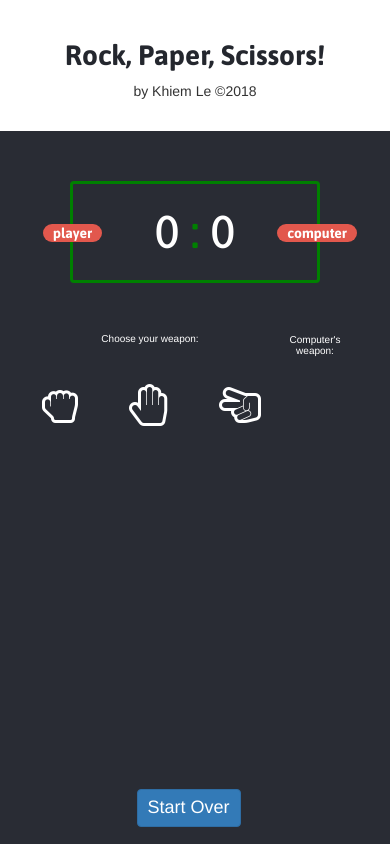
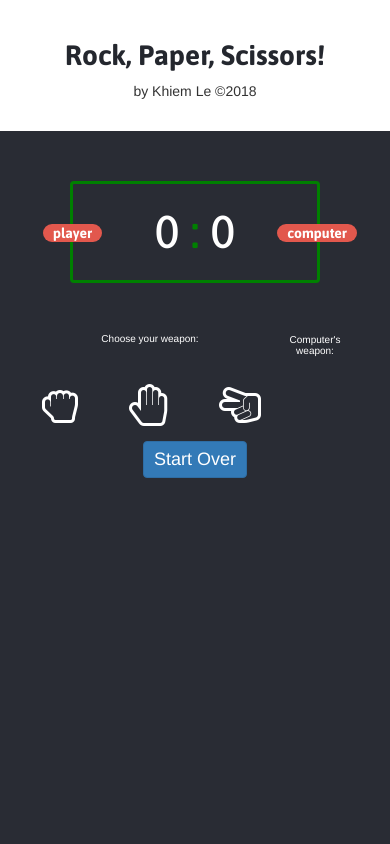
Before and after one commit to khiemdc/rock, an Angular app: page / in a window 390 px wide. Built offline with nearby package versions, Linux system fonts and the light colour scheme.

Commit message:
first commit

```diff
--- a/src/app/play/play.component.css
+++ b/src/app/play/play.component.css
@@ -168,7 +168,7 @@ body {
     .start-over {
       font-size: 18px;
       padding: 5px 10px;
-      position: auto;
+      position: static;
       left: 35%;
       bottom:2%;
     }
```
